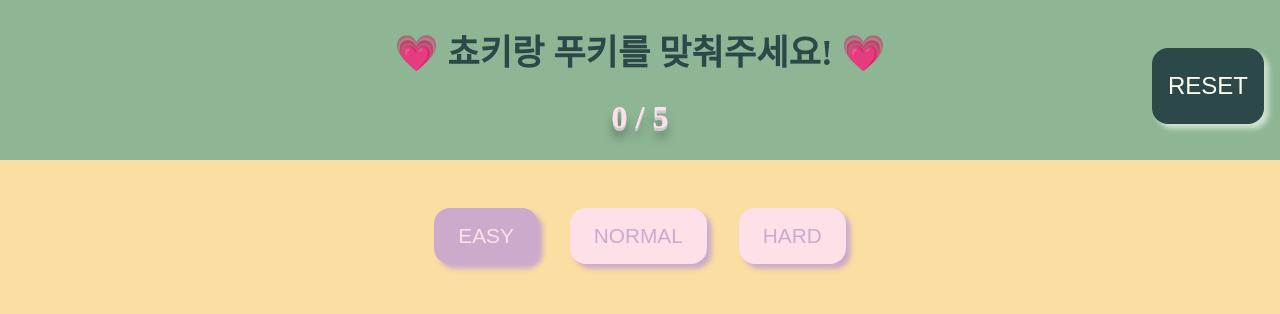
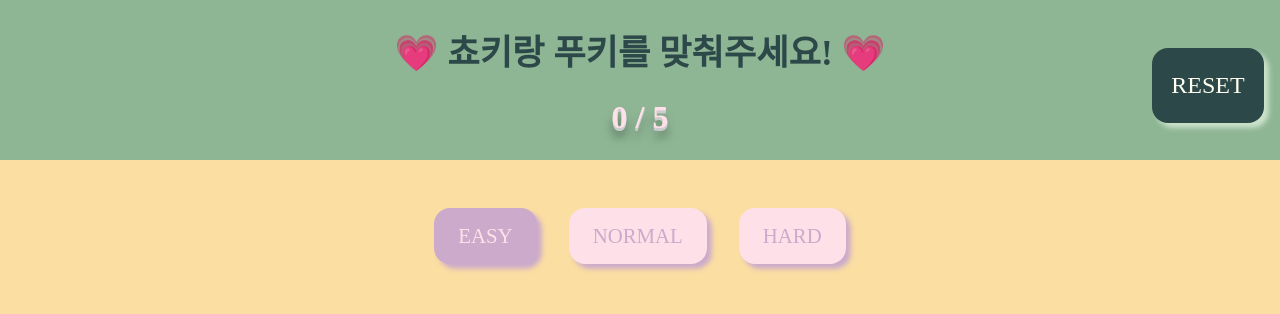
Before and after one commit to GO-SOPT-WEB/AReumSeo, a React (Vite) app in the folder week3/: page / in a window 1280 px wide. Shown: the top 314 px of the page. Built offline with nearby package versions, Linux system fonts and the light colour scheme; a web font is replaced by a local one.

Commit message:
refactor: 코드리뷰 반영

```diff
--- a/week3/src/components/Button.jsx
+++ b/week3/src/components/Button.jsx
@@ -1,29 +1,31 @@
 import { useEffect, useState } from "react";
 import styled from "styled-components";
-import { easyCardList } from "../constants/cardImgList";
-import { normalCardList } from "../constants/cardImgList";
-import { hardCardList } from "../constants/cardImgList";
+import {
+  easyCardList,
+  normalCardList,
+  hardCardList,
+} from "../constants/cardImgList";
 import CommonPage from "./CommonPage";
 
 const Button = () => {
   const levelData = ["EASY", "NORMAL", "HARD"];
   // 기본 난이도 'EASY'로 설정
   const [isClick, setIsClick] = useState(0);
-  const [currentPage, setCurrentPage] = useState(<CommonPage />);
+  const [cardList, setCardList] = useState(easyCardList);
   const [shuffle, setShuffle] = useState(0);
 
   useEffect(() => {
     switch (isClick) {
       case 0:
-        setCurrentPage(<CommonPage cardList={easyCardList} />);
+        setCardList(easyCardList);
         break;
 
       case 1:
-        setCurrentPage(<CommonPage cardList={normalCardList} />);
+        setCardList(normalCardList);
         break;
 
       case 2:
-        setCurrentPage(<CommonPage cardList={hardCardList} />);
+        setCardList(hardCardList);
         break;
 
       default:
@@ -59,7 +61,7 @@ const Button = () => {
         })}
       </LevelBtnContainer>
 
-      {currentPage}
+      {<CommonPage cardList={cardList} />}
     </>
   );
 };
@@ -87,7 +89,7 @@ const ResetButton = styled.button`
     color: ${({ theme }) => theme.colors.darkGreen};
   }
 
-  font-family: ${(props) => props.theme.font.fontFamily};
+  font-family: ${({ theme }) => theme.font.buttonFont};
   font-size: 1.5rem;
 `;
 
@@ -114,6 +116,6 @@ const LevelButton = styled.button`
   color: ${({ theme, isClick }) =>
     isClick ? theme.colors.lightPink : theme.colors.purple};
 
-  font-family: ${(props) => props.theme.font.fontFamily};
+  font-family: ${({ theme }) => theme.font.buttonFont};
   font-size: 1.3rem;
 `;
```
